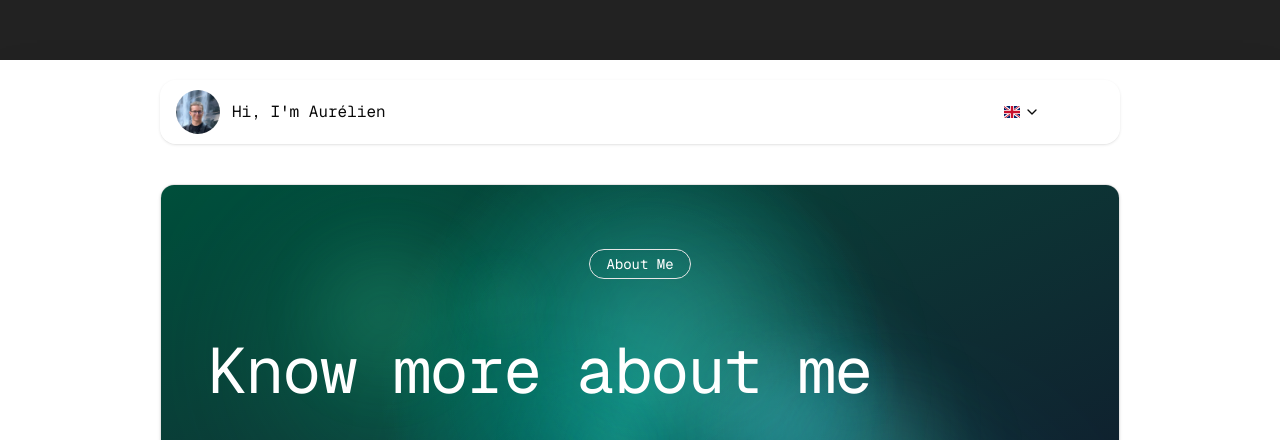
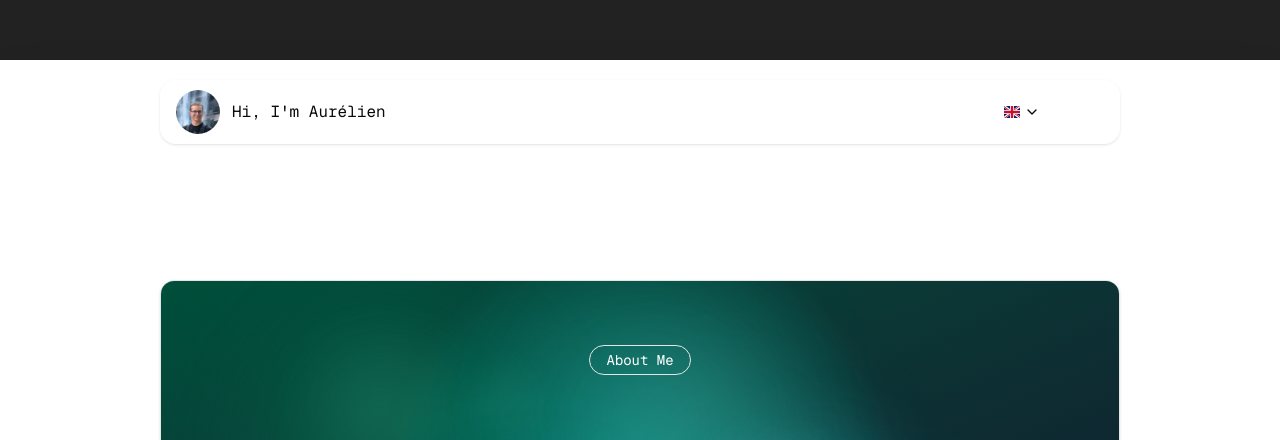
Before and after one commit to AurelienVasseur/portfolio, a Next.js app: page /en in a window 1280 px wide. Shown: the part 1700-2140 px from the top of the page. Built offline with nearby package versions, Linux system fonts and the light colour scheme.

Commit message:
Menu animation fixed

```diff
--- a/src/app/[locale]/layout.tsx
+++ b/src/app/[locale]/layout.tsx
@@ -31,7 +31,7 @@ export default async function RootLayout({
       suppressHydrationWarning
     >
       <NextIntlClientProvider>
-        <body className="min-h-screen bg-background font-mono antialiased hide-scrollbar overflow-hidden">
+        <body className="min-h-screen bg-background font-mono antialiased hide-scrollbar">
           <ThemeProvider
             attribute="class"
             defaultTheme="system"
--- a/src/app/[locale]/page.tsx
+++ b/src/app/[locale]/page.tsx
@@ -30,7 +30,7 @@ export default function Home() {
       el.scrollIntoView({ behavior: "smooth", block });
       setTimeout(() => {
         locked.current = false;
-      }, 1000);
+      }, 500);
     }
   };
 
@@ -40,17 +40,8 @@ export default function Home() {
     window.scrollTo({ top: 0, behavior: "smooth" });
     setTimeout(() => {
       locked.current = false;
-    }, 1000);
+    }, 500);
   };
-
-  // Blocage/déblocage du scroll
-  /*useEffect(() => {
-    if (contentInView) {
-      document.body.style.overflow = "auto";
-    } else {
-      document.body.style.overflow = "hidden";
-    }
-  }, [heroInView, menuInView, contentInView]);*/
 
   // Toute action dans hero => scroll vers menu
   useEffect(() => {
@@ -72,21 +63,33 @@ export default function Home() {
     };
   }, [heroInView]);
 
-  // ESCAPE dans menu => retour au hero
   useEffect(() => {
     const onKeyDown = (e: KeyboardEvent) => {
       if (locked.current || !menuInView) return;
       if (e.key === "Escape") {
+        // ESCAPE dans menu => retour au hero
         e.preventDefault();
         scrollToTop();
       }
       if (e.key === " " || e.key === "Enter") {
+        // Enter and space => scroll vers le début du contenu
         e.preventDefault(); // empêche le scroll de la page avec space
-        scrollTo("content", "start");
+        scrollTo("contentStart", "start");
       }
     };
     window.addEventListener("keydown", onKeyDown);
-    return () => window.removeEventListener("keydown", onKeyDown);
+
+    const onScroll = (e: WheelEvent) => {
+      if (locked.current || !menuInView) return;
+      // Scroll disabled
+      e.preventDefault();
+    };
+    window.addEventListener("wheel", onScroll, { passive: false });
+
+    return () => {
+      window.removeEventListener("keydown", onKeyDown);
+      window.removeEventListener("wheel", onScroll);
+    };
   }, [menuInView]);
 
   // Si on est tout en haut de content → scroll vers menu
@@ -113,11 +116,9 @@ export default function Home() {
   }, [contentInView]);
 
   return (
-    <div className="relative flex min-h-screen flex-col hide-scrollbar">
-      {/* <SiteHeader /> */}
-      {/* <DotBackground /> */}
+    <div className="relative flex min-h-screen flex-col overflow-hidden">
       <main
-        className="flex-1 hide-scrollbar"
+        className="flex-1 overflow-hidden"
         style={{ background: "oklch(0.145 0 0)" }}
       >
         <AnimatePresence>
@@ -136,20 +137,18 @@ export default function Home() {
         <div
           id="menu"
           ref={menuRef}
-          className="z-10 h-[120vh] w-full bg-green-50 backdrop-blur supports-[backdrop-filter]:bg-background/10 rounded-t-4xl flex justify-center items-center"
+          className="z-10 h-[120vh] w-full transition-all duration-5000 backdrop-blur supports-[backdrop-filter]:bg-background/10 flex justify-center items-center rounded-t-4xl"
         >
           <MenuSection />
         </div>
         <div
           id="content"
           ref={contentRef}
-          className="bg-background relative overflow-y-auto hide-scrollbar h-[100vh] z-20  shadow-2xl"
+          className="bg-background relative overflow-y-auto h-[100vh] z-20 shadow-2xl"
         >
-          {/* <div className="h-screen w-full bg-red-500 relative z-5">
-          </div> */}
-
           <SiteHeader />
-          <div className=" flex flex-col px-8 pt-10 space-y-24 md:space-y-32 mx-auto max-w-5xl hide-scrollbar">
+          <div id="contentStart" className="h-24 w-full bg-background" />
+          <div className="flex flex-col px-8 pt-10 space-y-24 md:space-y-32 mx-auto max-w-5xl">
             <AboutMe />
             <ExperiencesSection />
             <ProjectsSection />
@@ -159,9 +158,6 @@ export default function Home() {
           </div>
         </div>
       </main>
-      <div className="fixed bottom-0 right-0 h-10 bg-red-500 z-500">
-        {/* <p>test: {section}</p> */}
-      </div>
     </div>
   );
 }
```
